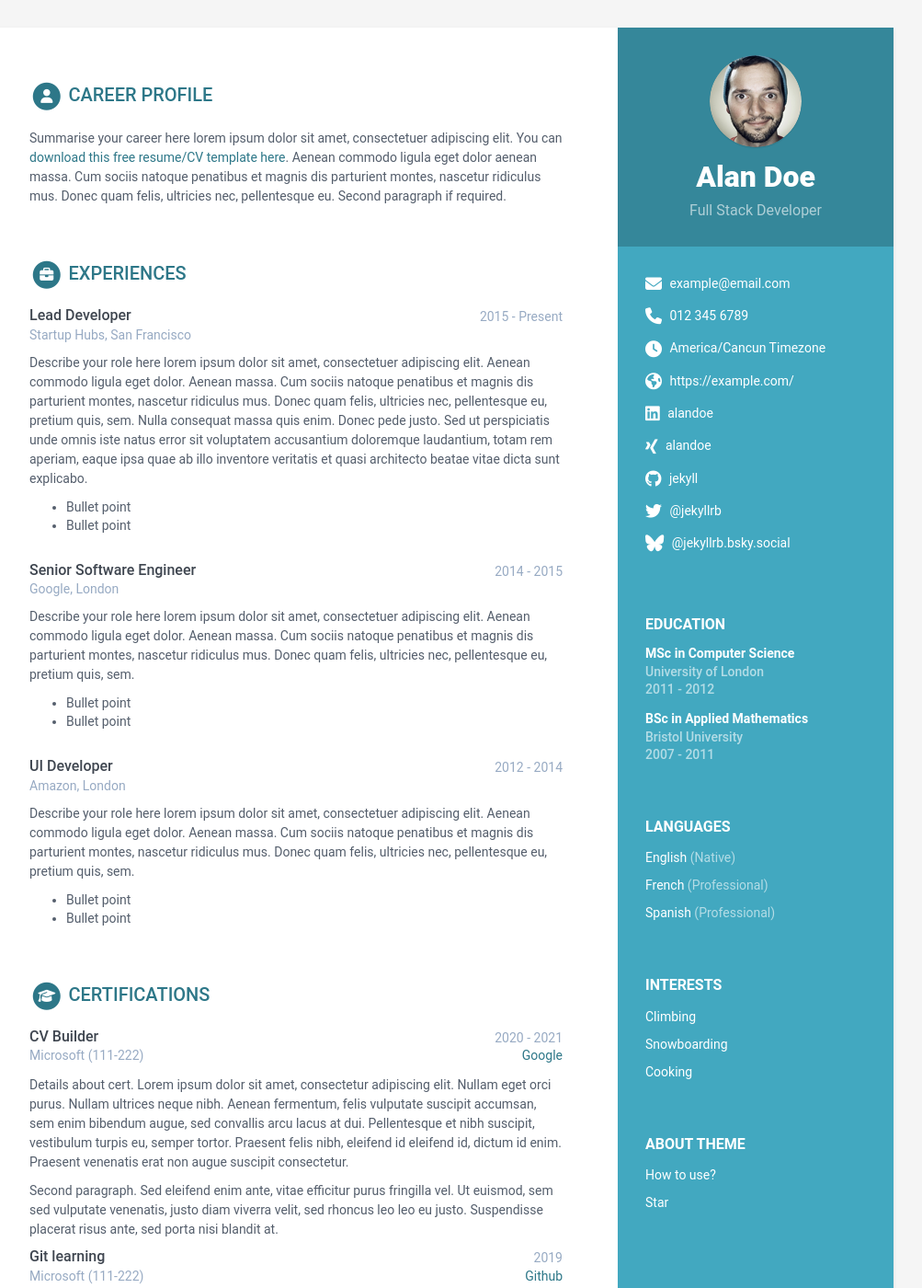
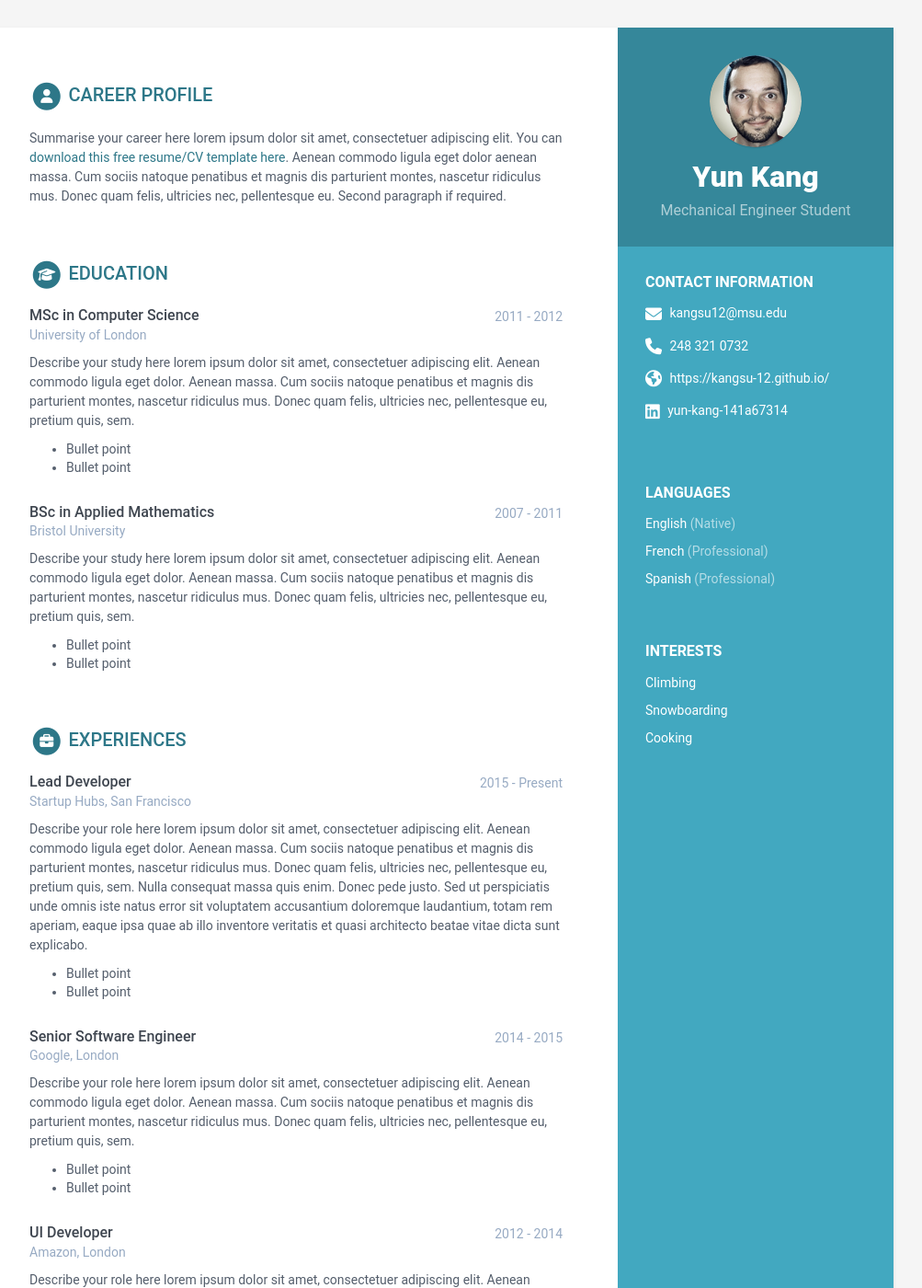
Before and after one commit to kangsu-12/kangsu-12.github.io, a Jekyll site: the page built from index.html, in a window 1280 px wide and 1400 px high. Shown: the whole window at 92% size, without its empty margins (168-1171 px from the left). Built offline with Jekyll 4.4.1, drawn with Linux system fonts in a browser that asks for light colours.

Commit message:
Refactor sidebar contact information section

```diff
--- a/_data/data.yml
+++ b/_data/data.yml
@@ -4,34 +4,20 @@
 
 sidebar:
   position: right # position of the sidebar : left or right
-  about: True # set to False or comment line if you want to remove the "how to use?" in the sidebar
-  education: True # set to False if you want education in main section instead of in sidebar
+  about: False # set to False or comment line if you want to remove the "how to use?" in the sidebar
+  education: False # set to False if you want education in main section instead of in sidebar
 
+  title: Contact Information
   # Profile information
-  name: Alan Doe
-  tagline: Full Stack Developer
+  name: Yun Kang
+  tagline: Mechanical Engineer Student
   avatar: profile.png #place a 100x100 picture inside /assets/images/ folder and provide the name of the file below
 
   # Sidebar links
-  email: example@email.com
-  phone: 012 345 6789
-  timezone: America/Cancun # Enter your timezone, e.g., America/Havana, Africa/Casablanca, America/North_Dakota/Center
-  citizenship:
-  website: https://example.com/ # Include the full website URL, including "http://" or "https://".
-  linkedin: alandoe
-  xing: alandoe
-  github: jekyll
-  telegram: # add your nickname without '@' sign
-  gitlab:
-  bitbucket:
-  bluesky: '@jekyllrb.bsky.social' # Specify your full Bluesky handle
-  twitter: '@jekyllrb'
-  stack-overflow: # Number/Username, e.g. 123456/alandoe
-  codewars:
-  goodreads: # Number-Username, e.g. 123456-alandoe
-  mastodon: # Please include your full Mastodon link here.
-  hackerrank: # Please provide your HackerRank username.
-  leetcode: # Please provide your LeetCode username.
+  email: kangsu12@msu.edu
+  phone: 248 321 0732
+  website: https://kangsu-12.github.io/ # Include the full website URL, including "http://" or "https://".
+  linkedin: yun-kang-141a67314
   pdf: # Add a PDF link here if you want to include a PDF custom version in your resume.
 
   languages:
--- a/_includes/contact.html
+++ b/_includes/contact.html
@@ -1,4 +1,9 @@
 <div class="contact-container container-block">
+
+  <h2 class="container-block-title">
+    {{ sidebar.title }}
+  </h2>
+
   <ul class="list-unstyled contact-list">
 
     {% if sidebar.email %}
@@ -10,24 +15,6 @@
     {% if sidebar.phone %}
     <li class="phone"><i class="fas fa-phone"></i>
       <a href="tel:{{ sidebar.phone }}">{{ sidebar.phone }}</a>
-    </li>
-    {% endif %}
-
-    {% if sidebar.citizenship %}
-    <li class="phone"><i class="fas fa-passport"></i>
-      <a href="">{{ sidebar.citizenship }}</a>
-    </li>
-    {% endif %}
-
-    {% if sidebar.timezone %}
-    <li class="timezone"><i class="fas fa-clock"></i>
-      <a href="https://worldtimeapi.org/timezone/{{ sidebar.timezone }}" target="_blank">{{ sidebar.timezone }} Timezone</a>
-    </li>
-    {% endif %}
-
-    {% if sidebar.telegram %}
-    <li class="telegram"><i class="fab fa-telegram"></i>
-      <a href="https://t.me/{{ sidebar.telegram }}" target="_blank">{{ sidebar.telegram }}</a>
     </li>
     {% endif %}
 
@@ -43,80 +30,6 @@
     </li>
     {% endif %}
 
-    {% if sidebar.xing %}
-    <li class="xing"><i class="fab fa-xing"></i>
-      <a href="https://www.xing.com/profile/{{ sidebar.xing }}" target="_blank">{{ sidebar.xing }}</a>
-    </li>
-    {% endif %}
-
-    {% if sidebar.github %}
-    <li class="github"><i class="fab fa-github"></i>
-      <a href="https://github.com/{{ sidebar.github }}" target="_blank">{{ sidebar.github }}</a>
-    </li>
-    {% endif %}
-
-    {% if sidebar.gitlab %}
-    <li class="gitlab"><i class="fab fa-gitlab"></i>
-      <a href="https://gitlab.com/{{ sidebar.gitlab }}" target="_blank">{{ sidebar.gitlab }}</a>
-    </li>
-    {% endif %}
-
-    {% if sidebar.bitbucket %}
-    <li class="bitbucket"><i class="fab fa-bitbucket"></i>
-      <a href="https://bitbucket.com/{{ sidebar.bitbucket }}" target="_blank">{{ sidebar.bitbucket }}</a>
-    </li>
-    {% endif %}
-
-    {% if sidebar.twitter %}
-    <li class="twitter"><i class="fab fa-twitter"></i>
-      <a href="https://twitter.com/{{ sidebar.twitter }}" target="_blank">{{ sidebar.twitter }}</a>
-    </li>
-    {% endif %}
-
-    {% if sidebar.bluesky %}
-    {% assign bluesky_handle = sidebar.bluesky | remove: '@' %}
-    <li class="bluesky"><i class="fab fa-bluesky"></i>
-      <a href="https://bsky.app/profile/{{ bluesky_handle }}" target="_blank">{{ sidebar.bluesky }}</a>
-    </li>
-    {% endif %}
-
-    {% if sidebar.mastodon %}
-    {% assign mastodon_handle = sidebar.mastodon | split: '/' %}
-    <li class="mastodon"><i class="fab fa-mastodon"></i>
-      <a href="{{ sidebar.mastodon }}" target="_blank">{{ mastodon_handle[3] }}@{{ mastodon_handle[2] }}</a>
-    </li>
-    {% endif %}
-
-    {% if sidebar.stack-overflow %}
-    <li class="stack-overflow"><i class="fab fa-stack-overflow"></i>
-      <a href="https://stackoverflow.com/users/{{ sidebar.stack-overflow }}" target="_blank">{{ sidebar.stack-overflow }}</a>
-    </li>
-    {% endif %}
-
-    {% if sidebar.codewars %}
-    <li class="codewars"><i class="fas fa-code"></i>
-      <a href="https://www.codewars.com/users/{{ sidebar.codewars }}/completed_solutions" target="_blank">{{ sidebar.codewars }}</a>
-    </li>
-    {% endif %}
-
-    {% if sidebar.hackerrank %}
-    <li class="hackerrank"><i class="fab fa-hackerrank"></i>
-      <a href="https://www.hackerrank.com/profile/{{ sidebar.hackerrank }}" target="_blank">{{ sidebar.hackerrank }}</a>
-    </li>
-    {% endif %}
-
-    {% if sidebar.leetcode %}
-    <li class="leetcode"><i class="fas fa-code"></i>
-      <a href="https://leetcode.com/u/{{ sidebar.leetcode }}" target="_blank">{{ sidebar.leetcode }}</a>
-    </li>
-    {% endif %}
-
-    {% if sidebar.goodreads %}
-    <li class="goodreads-g"><i class="fab fa-goodreads-g"></i>
-      <a href="https://www.goodreads.com/user/show/{{ sidebar.goodreads }}" target="_blank">{{ sidebar.goodreads }}</a>
-    </li>
-    {% endif %}
-
     {% if sidebar.pdf %}
     <li class="pdf"><i class="fas fa-file-pdf"></i>
       <a href="{{ sidebar.pdf }}" target="_blank">Resume PDF</a>
```
